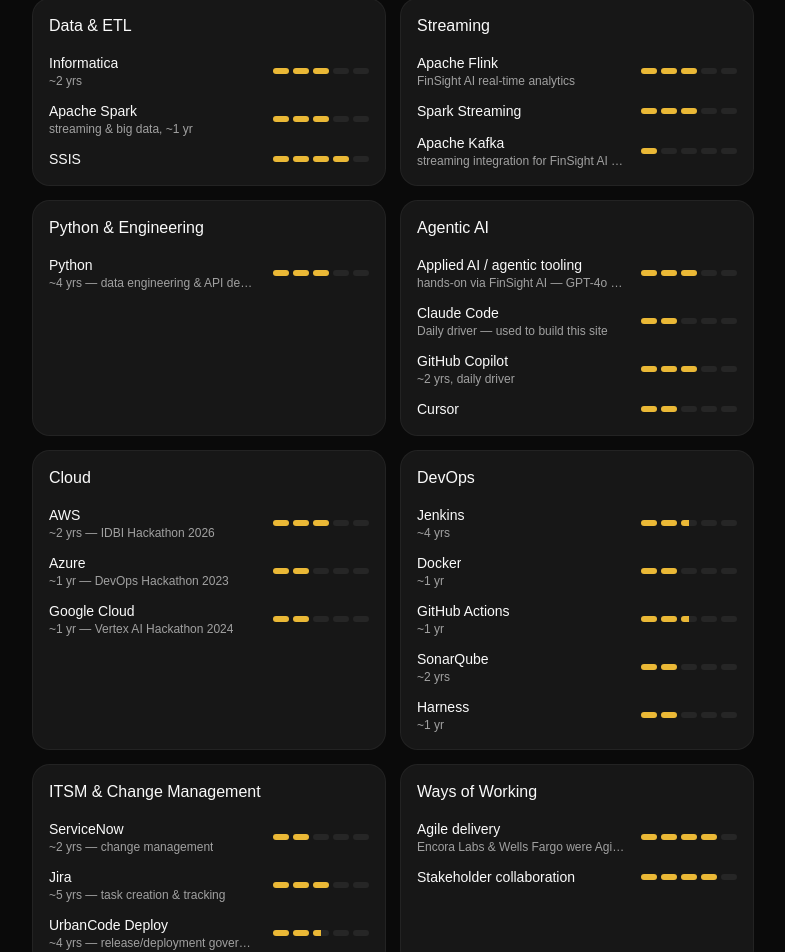
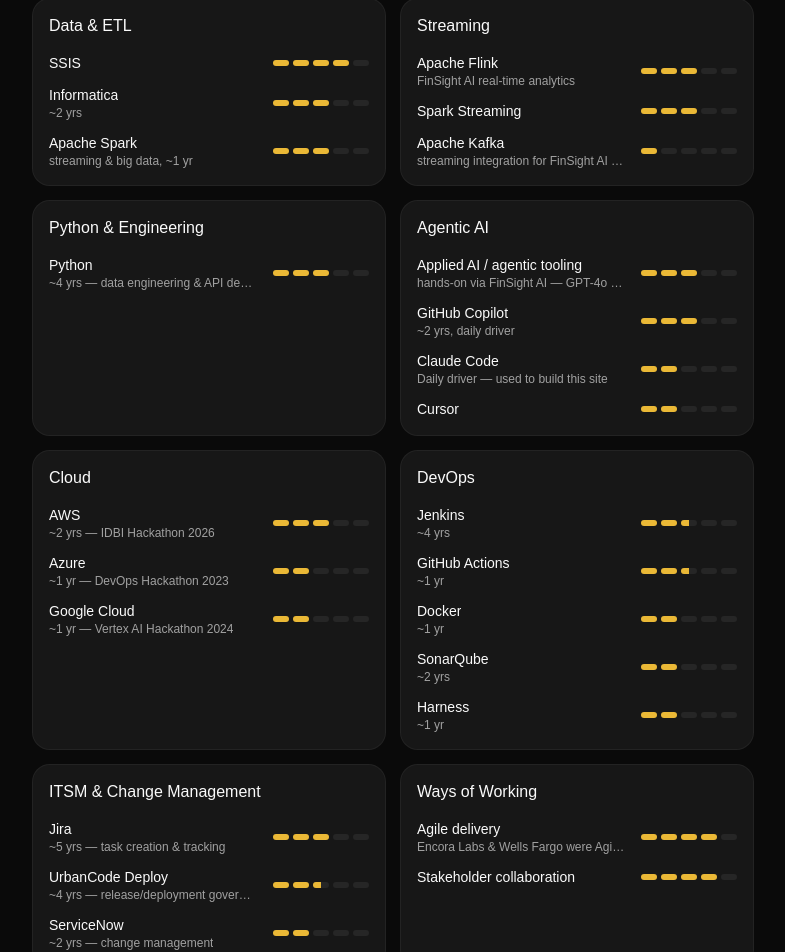
Before and after one commit to AdarshMurali/Resume, a React (Vite) app: page / in a window 1280 px wide. Shown: the part 2212-3164 px from the top of the page, without its empty margins (247-1032 px from the left). Built offline with nearby package versions, Linux system fonts and the light colour scheme.

Commit message:
style(content): sort skills within each cluster by level descending

```diff
--- a/src/content/skills.ts
+++ b/src/content/skills.ts
@@ -5,6 +5,8 @@
  * Levels and years-of-experience notes sourced from the underlying Tableau
  * data source (Tools.csv skill-level chart + Tools_Used_Daily.xlsx usage
  * split). See docs/PROGRESS_LOG.md 2026-07-30 for provenance.
+ *
+ * Within each cluster, keep `skills` sorted by `level` descending.
  */
 export const skills: SkillCluster[] = [
   {
@@ -26,9 +28,9 @@
   {
     category: "Data & ETL",
     skills: [
+      { name: "SSIS", level: 4 },
       { name: "Informatica", level: 3, note: "~2 yrs" },
       { name: "Apache Spark", level: 3, note: "streaming & big data, ~1 yr" },
-      { name: "SSIS", level: 4 },
     ],
   },
   {
@@ -53,8 +55,8 @@
         level: 3,
         note: "hands-on via FinSight AI — GPT-4o function calling, RAG (ChromaDB)",
       },
+      { name: "GitHub Copilot", level: 3, note: "~2 yrs, daily driver" },
       { name: "Claude Code", level: 2, note: "Daily driver — used to build this site" },
-      { name: "GitHub Copilot", level: 3, note: "~2 yrs, daily driver" },
       { name: "Cursor", level: 2 },
     ],
   },
@@ -70,8 +72,8 @@
     category: "DevOps",
     skills: [
       { name: "Jenkins", level: 2.5, note: "~4 yrs" },
+      { name: "GitHub Actions", level: 2.5, note: "~1 yr" },
       { name: "Docker", level: 2, note: "~1 yr" },
-      { name: "GitHub Actions", level: 2.5, note: "~1 yr" },
       { name: "SonarQube", level: 2, note: "~2 yrs" },
       { name: "Harness", level: 2, note: "~1 yr" },
     ],
@@ -79,9 +81,9 @@
   {
     category: "ITSM & Change Management",
     skills: [
-      { name: "ServiceNow", level: 2, note: "~2 yrs — change management" },
       { name: "Jira", level: 3, note: "~5 yrs — task creation & tracking" },
       { name: "UrbanCode Deploy", level: 2.5, note: "~4 yrs — release/deployment governance" },
+      { name: "ServiceNow", level: 2, note: "~2 yrs — change management" },
     ],
   },
   {
```
Also changed, not shown: src/content/knowledge.generated.ts (+1 -1 lines).
